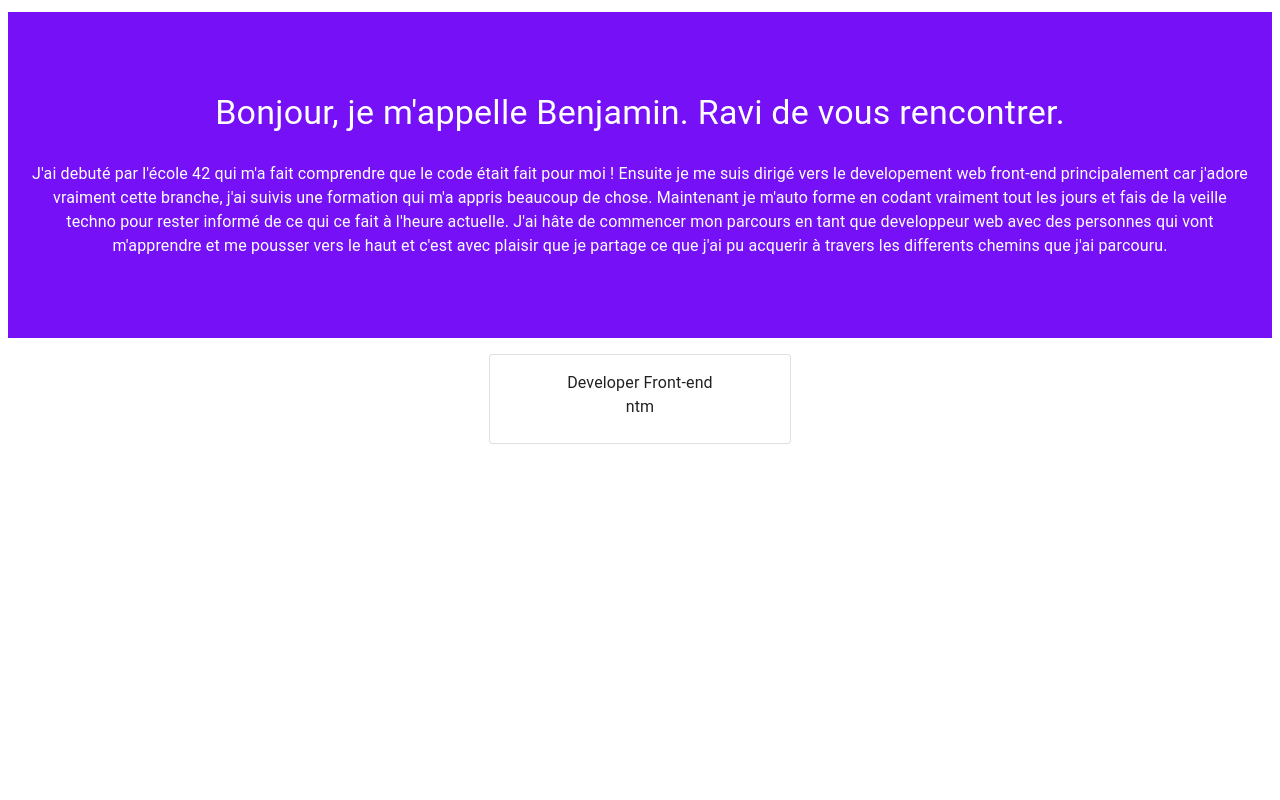
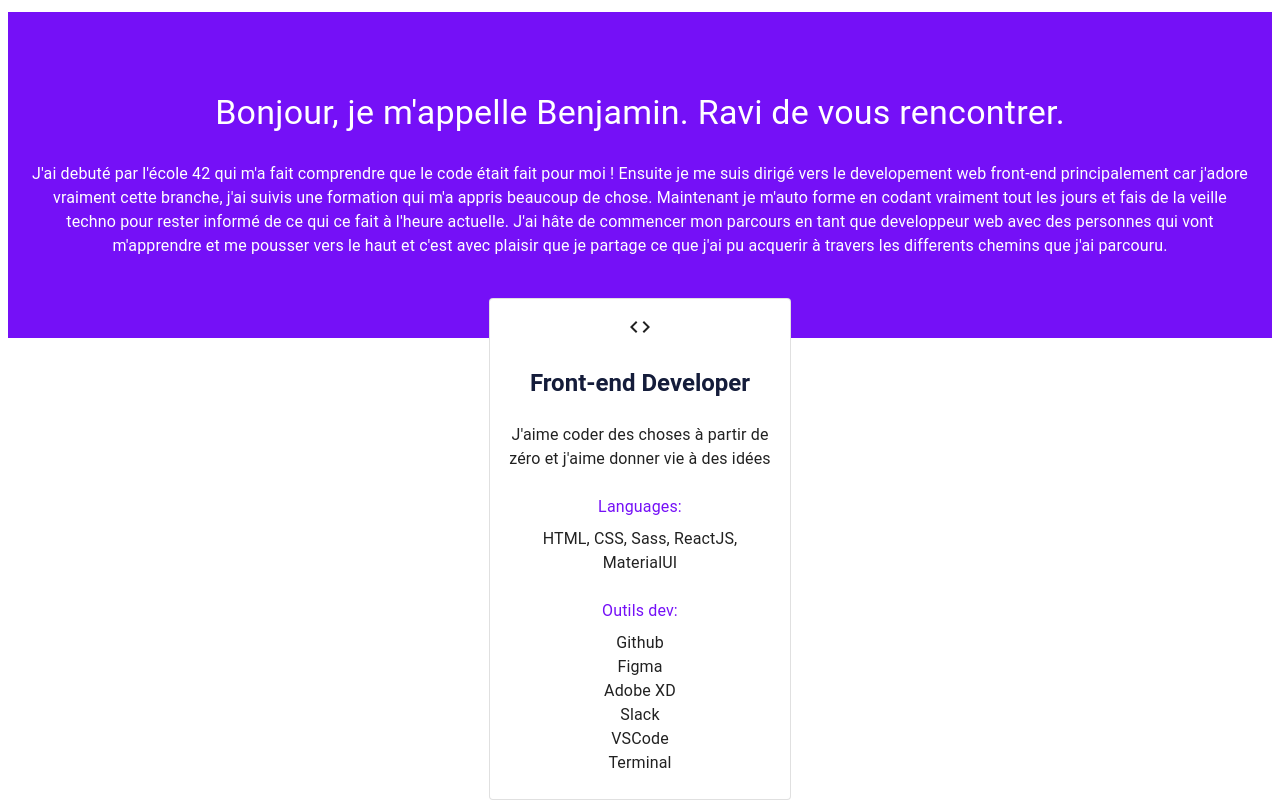
Before and after one commit to BENJYY1337/my-portfolio, a React (Create React App) app: page / in a window 1280 px wide. Shown: the part 702-1502 px from the top of the page. Before the commit the page ends 1162 px from the top, so only its background shows below. Built offline with nearby package versions, Linux system fonts and the light colour scheme.

Commit message:
add InfoInCard and icon

```diff
--- a/package.json
+++ b/package.json
@@ -4,6 +4,7 @@
   "private": true,
   "dependencies": {
     "@material-ui/core": "^4.11.2",
+    "@material-ui/icons": "^4.11.2",
     "@testing-library/jest-dom": "^5.11.8",
     "@testing-library/react": "^11.2.2",
     "@testing-library/user-event": "^12.6.0",
--- a/src/component/InfoInCard.js
+++ b/src/component/InfoInCard.js
@@ -7,26 +7,82 @@ import CardContent from "@material-ui/core/CardContent";
 import Typography from "@material-ui/core/Typography";
 import Grid from "@material-ui/core/Grid";
 import Box from "@material-ui/core/Box";
+import CodeIcon from "@material-ui/icons/Code";
 
 const useStyles = makeStyles({
   root: {},
+
+  colorTitle: {
+    color: "#141C3A",
+  },
+
+  colorSubtitle: {
+    color: "#7510F7",
+  },
 });
 
 export default function InfoInCard(props) {
   const classes = useStyles();
 
   return (
-    <Box my={2} align="center">
+    <Box my={-5} align="center">
       <Card variant="outlined" style={{ maxWidth: "300px" }}>
         <CardContent align="center">
           <Grid container>
             <Grid item xs={12}>
               <Grid item xs>
-                <Typography>Developer Front-end</Typography>
+                <CodeIcon />
               </Grid>
-              <Grid item xs>
-                <Typography>ntm</Typography>
-              </Grid>
+
+              <Box mt={3}>
+                <Grid item xs>
+                  <Typography variant="h5" className={classes.colorTitle}>
+                    <strong>Front-end Developer</strong>
+                  </Typography>
+                </Grid>
+              </Box>
+
+              <Box mt={3}>
+                <Grid item xs>
+                  <Typography>
+                    J'aime coder des choses à partir de zéro et j'aime donner
+                    vie à des idées
+                  </Typography>
+                </Grid>
+              </Box>
+
+              <Box mt={3}>
+                <Grid item xs>
+                  <Typography className={classes.colorSubtitle}>
+                    Languages:
+                  </Typography>
+                </Grid>
+              </Box>
+
+              <Box mt={1}>
+                <Grid item xs>
+                  <Typography>HTML, CSS, Sass, ReactJS, MaterialUI</Typography>
+                </Grid>
+              </Box>
+
+              <Box mt={3}>
+                <Grid item xs>
+                  <Typography className={classes.colorSubtitle}>
+                    Outils dev:
+                  </Typography>
+                </Grid>
+              </Box>
+
+              <Box mt={1}>
+                <Grid item xs>
+                  <Typography>Github</Typography>
+                  <Typography>Figma</Typography>
+                  <Typography>Adobe XD</Typography>
+                  <Typography>Slack</Typography>
+                  <Typography>VSCode</Typography>
+                  <Typography>Terminal</Typography>
+                </Grid>
+              </Box>
             </Grid>
           </Grid>
         </CardContent>
```
Also changed, not shown: 1 other file (tests, documents, lock files or other folders).
